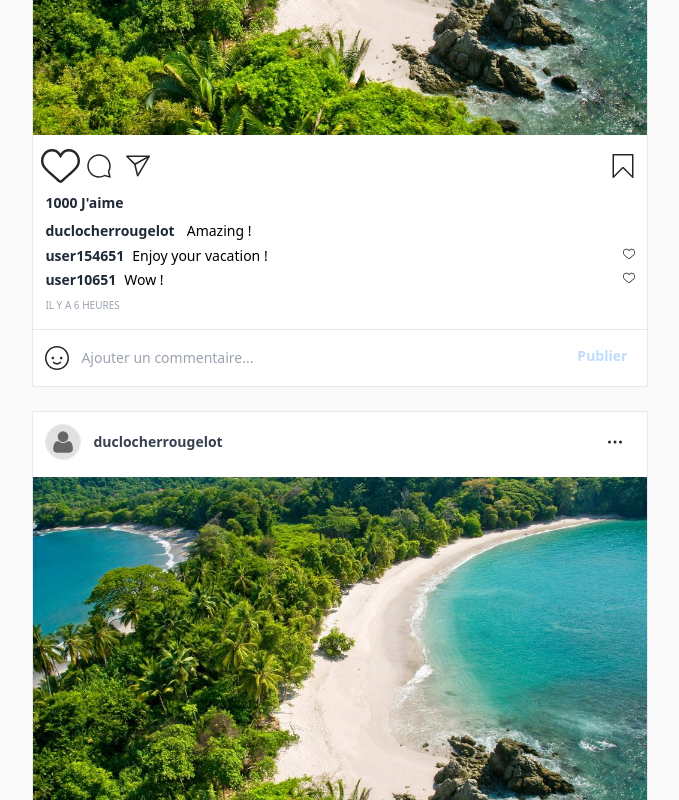
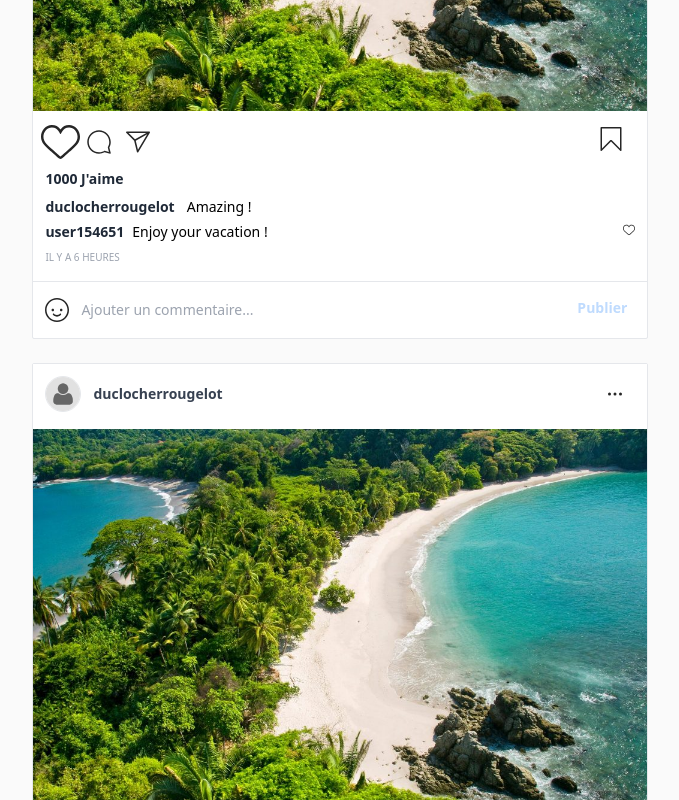
Before and after one commit to GaelDuclocherRougelot/insta-copycat, a Vue app in the folder my-copycat/: page / in a window 1280 px wide. Shown: the part 1340-2140 px from the top of the page, without its empty margins (94-773 px from the left). Built offline with nearby package versions, Linux system fonts and the light colour scheme; a web font is replaced by a local one.

Commit message:
add dblclick animation like, hover publi btns

```diff
--- a/my-copycat/src/components/Feed.vue
+++ b/my-copycat/src/components/Feed.vue
@@ -35,19 +35,24 @@
             </div>
             <img class="mr-5 cursor-pointer" src="../assets/svg/insta/svgexport-1.svg" alt="dots">
           </div>
-          <div class="media flex justify-center items-center">
-            <img src="../assets/costa-rica.jpg" alt="">
+          <div @dblclick="publi.liked = !publi.liked, publi.liked2 = !publi.liked2" class="media flex justify-center items-center">
+            <img src="../assets/costa-rica.jpg" alt="image">
+            <img v-if="publi.liked2" :class="{likeAnimation2 : publi.liked2}" class="opacity-0 absolute w-28 blur-lg" src="../assets/heart.png" alt="heart">
           </div>
           <div class="publication-buttons flex justify-between">
             <div class="like-com-fav flex w-full">
               <div @click="publi.liked = !publi.liked" class="flex justify-center">
-                <img v-if="publi.liked == false" src="../assets/svg/insta/svgexport-3.svg" alt="logo">
+                <img v-if="publi.liked == false" class="btns" src="../assets/svg/insta/svgexport-3.svg" alt="logo">
                 <img v-else :class="{likeAnimation : publi.liked}" src="../assets/svg/insta/svgexport-25.svg" alt="logo">
               </div>
-              <img class="w-6" src="../assets/svg/insta/svgexport-5.svg" alt="logo">
-              <img class="w-6" src="../assets/svg/insta/svgexport-7.svg" alt="logo">
+              <img class="w-6 btns" src="../assets/svg/insta/svgexport-5.svg" alt="logo">
+              <img class="w-6 btns" src="../assets/svg/insta/svgexport-7.svg" alt="logo">
             </div>
-            <img id="fav" class="mr-3 cursor-pointer w-6" src="../assets/svg/insta/svgexport-9.svg" alt="logo">
+            <div @click="publi.fav = !publi.fav" class="mr-3 mt-3">
+              <img v-if="publi.fav" class="mr-3 cursor-pointer w-6" src="../assets/svg/insta/svgexport-32.svg" alt="logo">
+              <img v-else class="btns mr-3 cursor-pointer w-6 " src="../assets/svg/insta/svgexport-9.svg" alt="logo">
+            </div>
+
           </div>
           <span class="ml-3 text-sm font-semibold text-gray-800 cursor-pointer">{{publi.likes}} J'aime</span>
 
@@ -62,14 +67,10 @@
               <p class="ml-3 mr-2 mt-1 font-semibold text-sm text-gray-800 cursor-pointer hover:underline">user154651</p>
               <span class='text-sm mt-1'>Enjoy your vacation !</span>
             </div>
-              <img class="w-3 mr-3 cursor-pointer" src="../assets/svg/insta/svgexport-3.svg" alt="logo">
-          </div>
-          <div class="comments flex items-center justify-between">
-            <div class="flex items-center">
-              <p class="ml-3 mr-2 mt-1 font-semibold text-sm text-gray-800 cursor-pointer hover:underline">user10651</p>
-              <span class='text-sm mt-1'>Wow !</span>
+            <div @click="publi.commentLiked = !publi.commentLiked">
+              <img v-if="publi.commentLiked == false" class="w-3 mr-3 cursor-pointer btns" src="../assets/svg/insta/svgexport-3.svg" alt="logo">
+              <img v-else :class="{likeAnimation : publi.commentLiked}" class="w-3 cursor-pointer mr-3" src="../assets/svg/insta/svgexport-25.svg" alt="logo">
             </div>
-              <img class="w-3 mr-3 cursor-pointer" src="../assets/svg/insta/svgexport-3.svg" alt="logo">
           </div>
           <span class="time text-gray-400 my-2 ml-3">IL Y A {{publi.time}} HEURES</span>
 
@@ -195,7 +196,10 @@ export default {
           comments: '8',
           time: '3',
           liked: false,
+          liked2: false,
           comment: '',
+          commentLiked: false,
+          fav: false,
         },
         {
           username: 'duclocherrougelot',
@@ -204,7 +208,10 @@ export default {
           comments: '',
           time: '6',
           liked: false,
+          liked2: false,
           comment: '',
+          commentLiked: false,
+          fav: false,
         },
         {
           username: 'duclocherrougelot',
@@ -213,7 +220,10 @@ export default {
           comments: '',
           time: '12',
           liked: false,
+          liked2: false,
           comment: '',
+          commentLiked: false,
+          fav: false,
         },
       ],
     };
@@ -276,12 +286,21 @@ export default {
     cursor: pointer;
   }
 
+  .btns:hover{
+filter: sepia(100%) brightness(200%) saturate(0%) contrast(106%) invert(6%);
+-webkit-filter: sepia(100%) brightness(200%) saturate(0%) contrast(106%) invert(6%);
+-moz-filter: sepia(100%) brightness(200%) saturate(0%) contrast(106%) invert(6%);
+  }
+
   .time{
     font-size: 10px;
   }
 
   .likeAnimation{
     animation: like 0.3s 1;
+  }
+  .likeAnimation2{
+    animation: like2 0.8s 1;
   }
 
   @keyframes like {
@@ -293,6 +312,24 @@ export default {
     }
     100%{
       transform: scale(0.95);
+    }
+  }
+    @keyframes like2 {
+    0%{
+      transform: scale(0.5);
+      opacity: 0;
+    }
+    50%{
+      transform: scale(1.2);
+      opacity: 0.9;
+    }
+    60%{
+      transform: scale(1.2);
+      opacity: 0.9;
+    }
+    100%{
+      transform: scale(0.5);
+      opacity: 0;
     }
   }
 
--- a/my-copycat/src/components/Header.vue
+++ b/my-copycat/src/components/Header.vue
@@ -3,7 +3,7 @@
     <div class="container flex justify-between items-center px-5 w-full">
       <div class="container-img flex justify-between items-center">
         <router-link to="/">
-          <!-- <img class="mt-2" src="../assets/logo2.png" alt="instagram logo"> -->
+          <!-- <img class="mt-2" src="../assets/logo.png" alt="instagram logo"> -->
           <span class="text-xl">𝓘𝓷𝓼𝓽𝓪𝓰𝓻𝓸𝓸𝓶</span>
         </router-link>
       </div>
@@ -16,7 +16,6 @@
           <img v-if="loaderAnim && searchFocused" class="search-loader w-4 animate-spin absolute" src="../assets/svg\insta/svgexport-14.svg" alt="">
           <img v-if="loaderAnim == false" @click="deleteSearch" :class="{searchImgCrossActive : searchFocused}" class="img-cross w-3 rounded-md" src="../assets/svg\insta/search-cross.svg" alt="cross icon">
           </div>
-
           <div v-if="searchFocused" class="search-recent flex flex-col items-center bg-white mt-10">
             <span class="triangle"></span>
             <div class="w-full flex justify-start bg-white rounded-t-md pt-4">
@@ -33,7 +32,7 @@
   <div v-if="profileIco" @click="profileIco = false" class="invisibleDiv"></div>
 
   <div v-if="addContentIco" @click="addContentIco = false" class="modalDiv">
-    <svg aria-label="Fermer" class="_8-yf5 absolute top-4 right-0 cursor-pointer" color="#ffffff" fill="#ffffff" height="24" role="img" viewBox="0 0 48 48" width="24"><path clip-rule="evenodd" d="M41.8 9.8L27.5 24l14.2 14.2c.6.6.6 1.5 0 2.1l-1.4 1.4c-.6.6-1.5.6-2.1 0L24 27.5 9.8 41.8c-.6.6-1.5.6-2.1 0l-1.4-1.4c-.6-.6-.6-1.5 0-2.1L20.5 24 6.2 9.8c-.6-.6-.6-1.5 0-2.1l1.4-1.4c.6-.6 1.5-.6 2.1 0L24 20.5 38.3 6.2c.6-.6 1.5-.6 2.1 0l1.4 1.4c.6.6.6 1.6 0 2.2z" fill-rule="evenodd"></path></svg>
+    <svg aria-label="Fermer" class="_8-yf5 absolute top-4 right-4 cursor-pointer" color="#ffffff" fill="#ffffff" height="24" role="img" viewBox="0 0 48 48" width="24"><path clip-rule="evenodd" d="M41.8 9.8L27.5 24l14.2 14.2c.6.6.6 1.5 0 2.1l-1.4 1.4c-.6.6-1.5.6-2.1 0L24 27.5 9.8 41.8c-.6.6-1.5.6-2.1 0l-1.4-1.4c-.6-.6-.6-1.5 0-2.1L20.5 24 6.2 9.8c-.6-.6-.6-1.5 0-2.1l1.4-1.4c.6-.6 1.5-.6 2.1 0L24 20.5 38.3 6.2c.6-.6 1.5-.6 2.1 0l1.4 1.4c.6.6.6 1.6 0 2.2z" fill-rule="evenodd"></path></svg>
     <div class="modalDiv-content flex flex-col">
       <h2 class="text-center py-2 font-semibold border-b">Créer une nouvelle publication</h2>
       <div class="modaldiv-dropzone w-full h-full flex flex-col items-center justify-center">
@@ -56,7 +55,7 @@
           <img v-else :src="require(`../assets/svg/insta/svgexport-${7}.svg`)" alt="logo">
         </router-link>
 
-        <div @click="addContentIco = !addContentIco">
+        <div class="cursor-pointer" @click="addContentIco = !addContentIco">
           <img v-if="addContentIco == false" :src="require(`../assets/svg/insta/svgexport-${24}.svg`)" alt="logo">
           <img v-else :src="require(`../assets/svg/insta/svgexport-${26}.svg`)" alt="logo">
         </div>
@@ -66,7 +65,7 @@
           <img v-else :src="require(`../assets/svg/insta/svgexport-${17}.svg`)" alt="logo">
         </router-link>
 
-        <div @click="notificationIco = !notificationIco, loaderAnimation()">
+        <div @click="notificationIco = !notificationIco, loaderAnimation()" class="cursor-pointer">
           <img v-if="notificationIco == false" :src="require(`../assets/svg/insta/svgexport-${3}.svg`)" alt="logo">
           <img v-else :src="require(`../assets/svg/insta/svgexport-${22}.svg`)" alt="logo">
 
@@ -92,7 +91,7 @@
           </div>
         </div>
 
-        <div @click="profileIco = !profileIco">
+        <div @click="profileIco = !profileIco" class="cursor-pointer">
           <svg v-if="profileIco" class="w-20 absolute top-0 -right-10" viewbox="0 0 100 100">
                 <defs>
                   <linearGradient id="test" x1="0%" y1="50%" x2="50%" y2="0%">
```
Also changed, not shown: my-copycat/src/assets/heart.png (added), my-copycat/src/assets/svg/insta/svgexport-32.svg (added).
